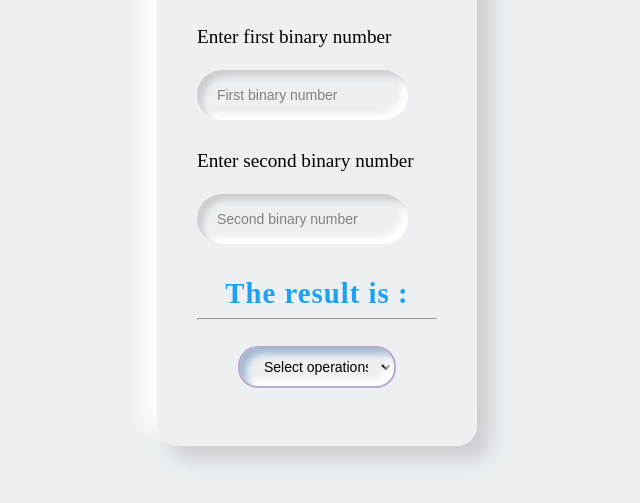
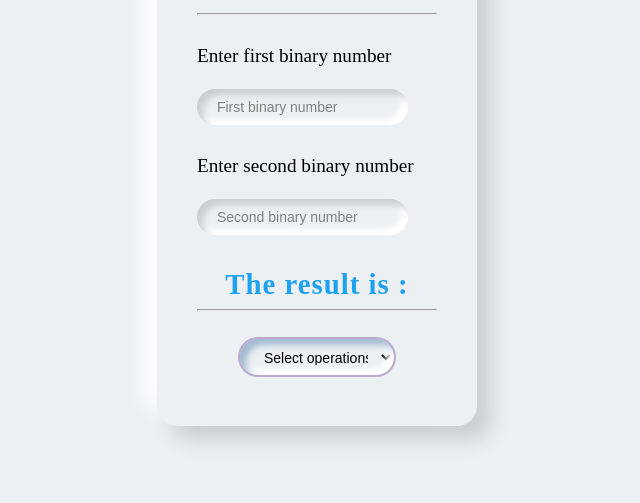
Before and after one commit to Sahilk3/binary-calculator, a plain HTML site: page index.html in a window 1280 px wide. Shown: the part 229-732 px from the top of the page, without its empty margins (323-963 px from the left). Drawn offline with Linux system fonts and the light colour scheme.

Commit message:
Update binarycalculator.css

```diff
--- a/binarycalculator.css
+++ b/binarycalculator.css
@@ -15,10 +15,10 @@ body {
   .container {
     position: relative;
     max-width: 350px;
-    min-height: 510px;
+    max-height: 510px;
     border-radius: 20px;
     padding: 40px;
-    margin : 40px;
+    margin : 10px;
     box-sizing: border-box;
     background: #ecf0f3;
     box-shadow: 14px 14px 20px #cbced1, -14px -14px 20px white;
@@ -63,7 +63,7 @@ label, input, button, select {
     background: #ecf0f3;
     padding: 10px;
     padding-left: 20px;
-    min-height: 50px;
+    max-height: 50px;
     font-size: 14px;
     border-radius: 50px;
     box-shadow: inset 6px 6px 6px #cbced1, inset -6px -6px 6px white;
@@ -71,7 +71,7 @@ label, input, button, select {
   select{
     margin: auto;
     max-width: 158px;
-    min-height: 40px;
+    max-height: 40px;
     font-size: 14px;
     border-radius: 20px;
     border: solid 2px rgba(178, 154, 201, 0.815);
```
